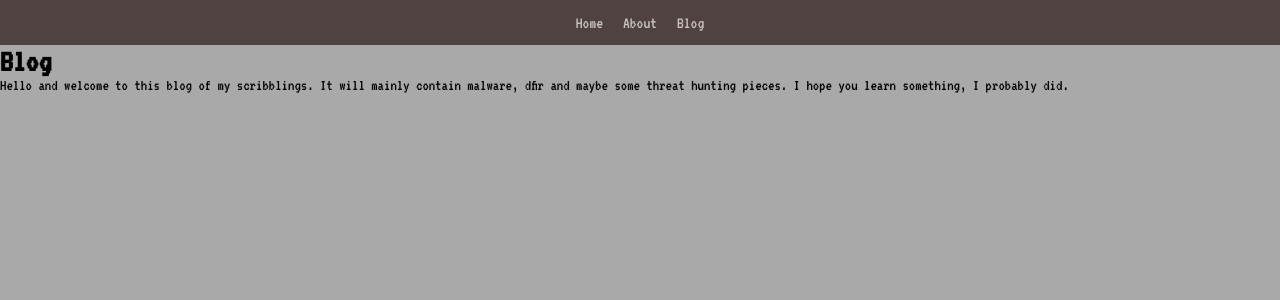
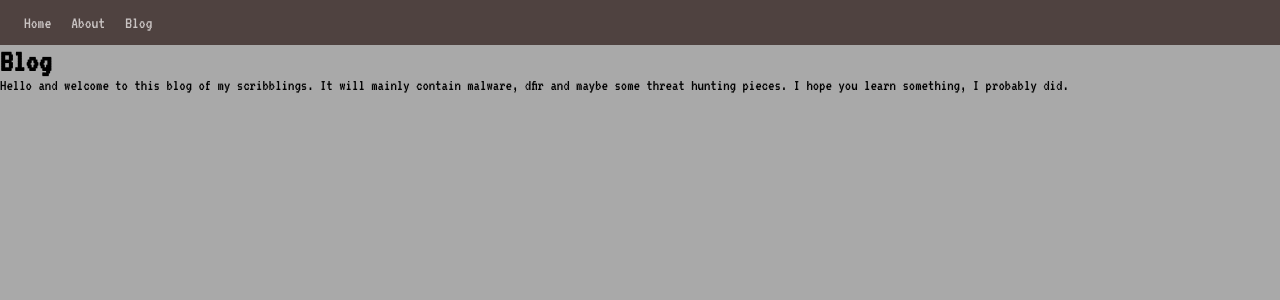
Before and after one commit to garkbt/garkbt.github.io, a Jekyll site: the page built from index.html, in a window 1280 px wide. Shown: the top 300 px of the page. Built offline with Jekyll 4.4.1, drawn with Linux system fonts in a browser that asks for light colours.

Commit message:
Update main.scss

```diff
--- a/_sass/main.scss
+++ b/_sass/main.scss
@@ -23,7 +23,7 @@ body {
 
 .navbar {
   display: flex; // Align navbar items horizontally
-  justify-content: center; // Center the navbar within its container (optional)
+  justify-content: left; // Center the navbar within its container (optional)
   align-items: center; // Vertically center items within the navbar
   color: white;
   background-color: #4f4240;
```
